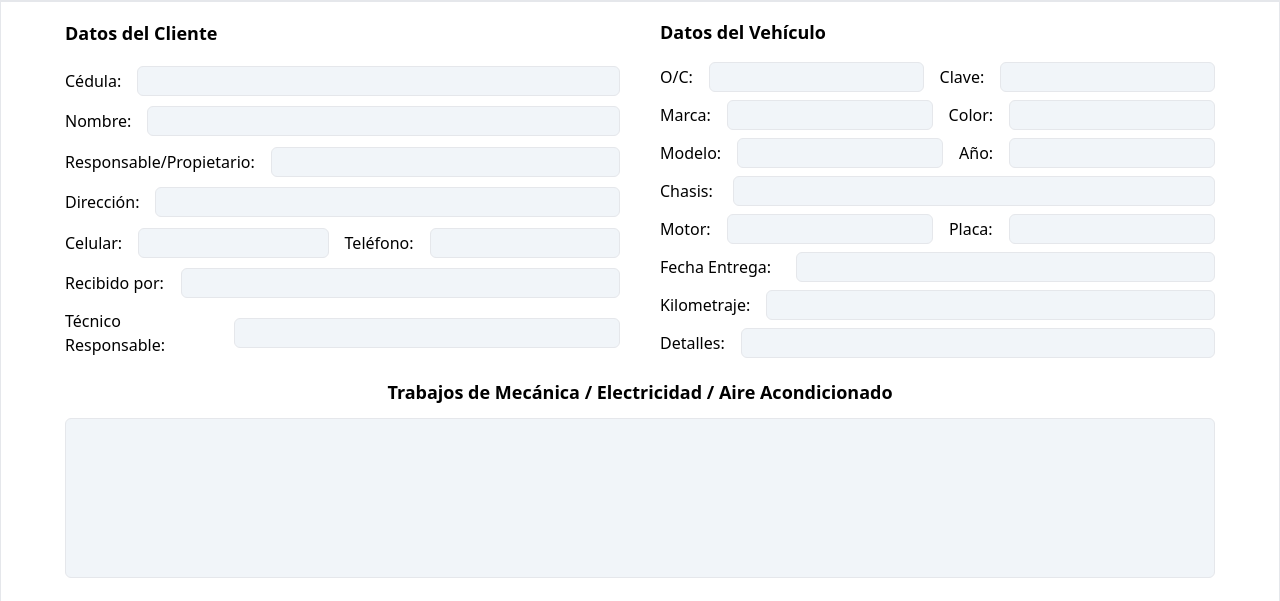
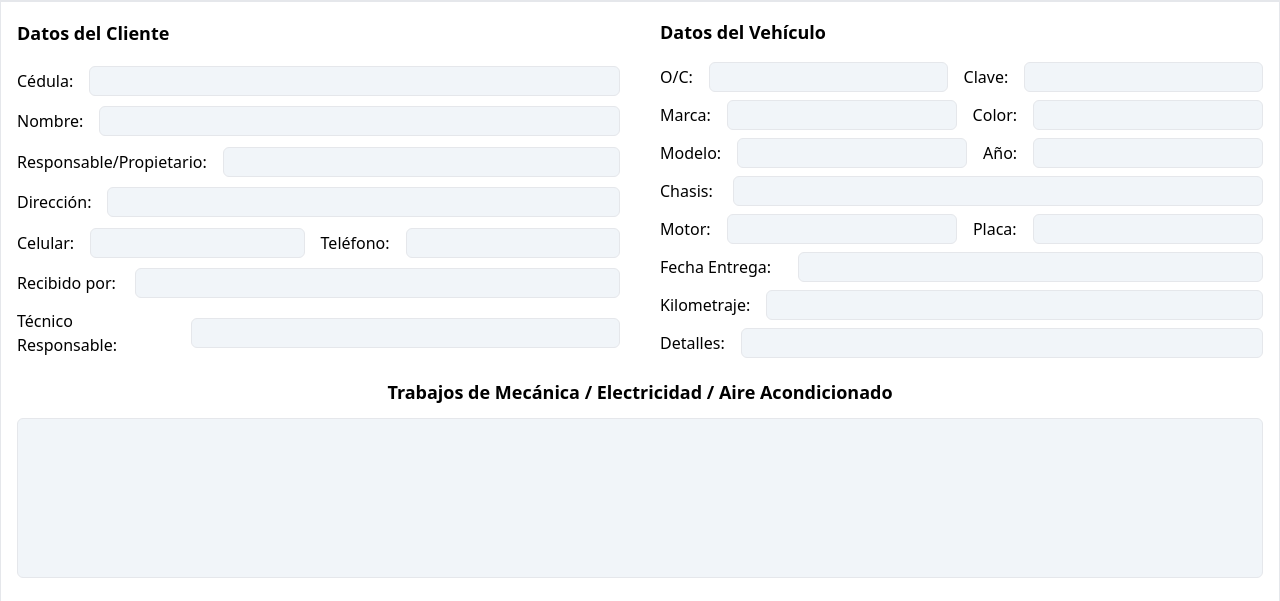
Before and after one commit to Rysth/ES6-Merkauto, a website built with webpack: page src/index.html in a window 1280 px wide. Shown: the part 166-767 px from the top of the page. Built offline with nearby package versions, Linux system fonts and the light colour scheme.

Commit message:
Enhance visuals.

```diff
--- a/src/index.html
+++ b/src/index.html
@@ -67,7 +67,7 @@
         </header>
       </div>
       <section>
-        <div class="container max-w-screen-xl p-4 mx-auto border md:px-16">
+        <div class="container max-w-screen-xl p-4 mx-auto border">
           <form action="#">
             <fieldset class="grid gap-10 outline-none sm:grid-cols-2">
               <ul class="grid gap-2 p-0 list-none">
```
Also changed, not shown: dist/bundle.js, dist/index.html.
